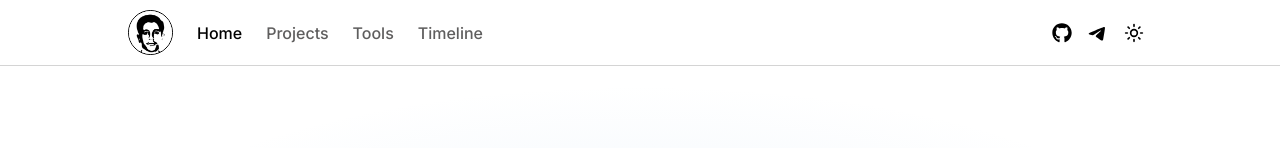
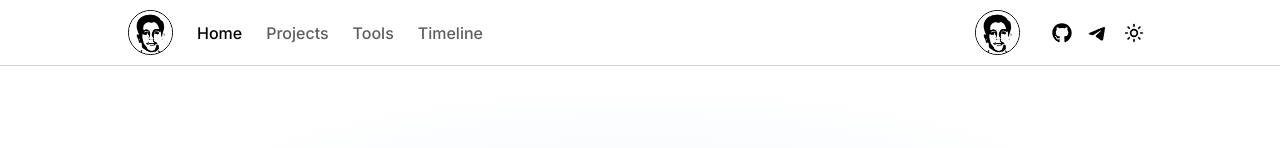
Before and after one commit to ParsaProg/portfolio, a Next.js app: page / in a window 1280 px wide. Shown: the top 148 px of the page. Built offline with nearby package versions, Linux system fonts and the light colour scheme.

Commit message:
fix the logo link to / route in navbar

```diff
--- a/components/site/navbar.tsx
+++ b/components/site/navbar.tsx
@@ -87,13 +87,15 @@ export default function NavBar() {
           <NavBarSection pathname="TimeLine" />
         </div>
         <div className="flex items-center gap-x-6">
+          <Link href={"/"}>
             <Image
               src={ParsashaabaniImage}
               alt="logo"
               width={45}
               height={45}
-            className="rounded-full cursor-pointer border-[1px] border-black image-3-icons"
+              className="rounded-full cursor-pointer border-[1px] border-black"
             />
+          </Link>
           <div className="flex items-center">
             <a
               href="https://github.com/ParsaProg"
```
Lines whose indentation alone changed are shown as unchanged.
